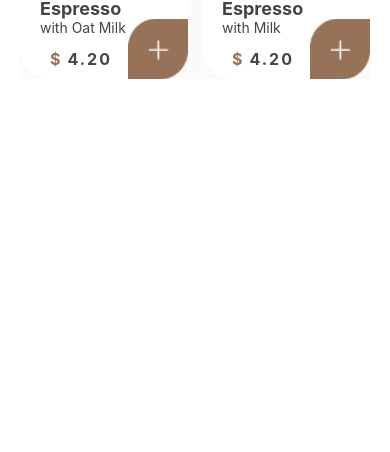
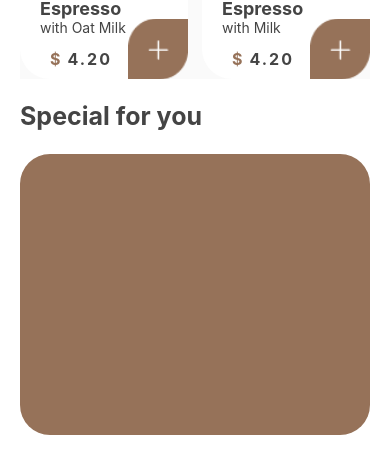
Before and after one commit to Hollowness373/CoffeeApp, a React Native app: screen /Home in a window 390 px wide. Shown: the part 545-997 px from the top of the page. Before the commit the page ends 844 px from the top, so only its background shows below. Built offline with nearby package versions, Linux system fonts and the light colour scheme.

Commit message:
update Home page

```diff
--- a/src/screens/Home.js
+++ b/src/screens/Home.js
@@ -66,6 +66,12 @@ const Home = () => {
               componentBackground={themes.componentBackground}
             />}
         />
+        <View style={{flex: 1, marginTop: 20}}>
+          <Text style={[styles.tagline, {color: themes.tagline}]}>Special for you</Text>
+          <View style={[styles.forYou, {backgroundColor: "#967259"}]}>
+
+          </View>
+        </View>
       </View>
     </View>
   )
@@ -133,6 +139,13 @@ const styles = StyleSheet.create({
   cGenre: {
     fontSize: 18,
     fontWeight: "bold"
+  },
+  forYou: {
+    height: height / 3,
+    width: "100%",
+    marginTop: 20,
+    borderRadius: 30,
+    padding: 10
   }
 });
 
```
